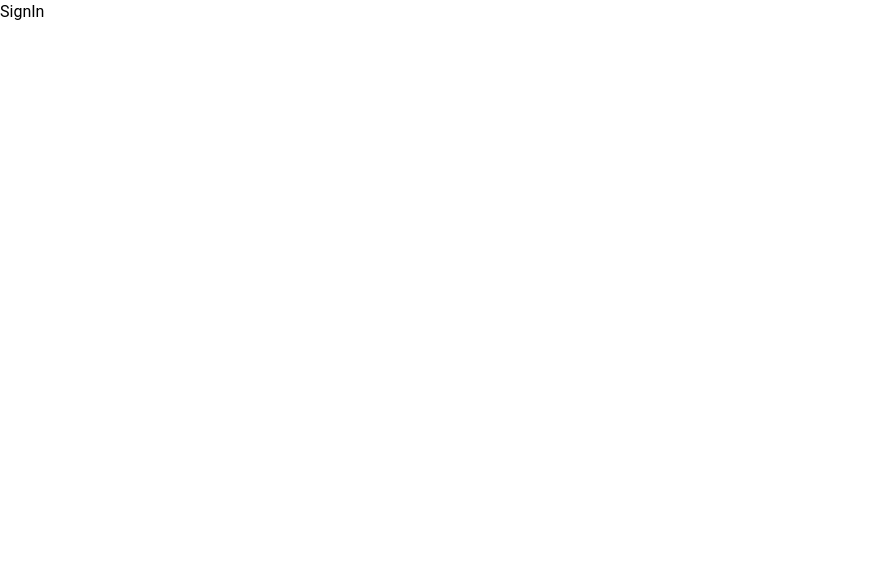
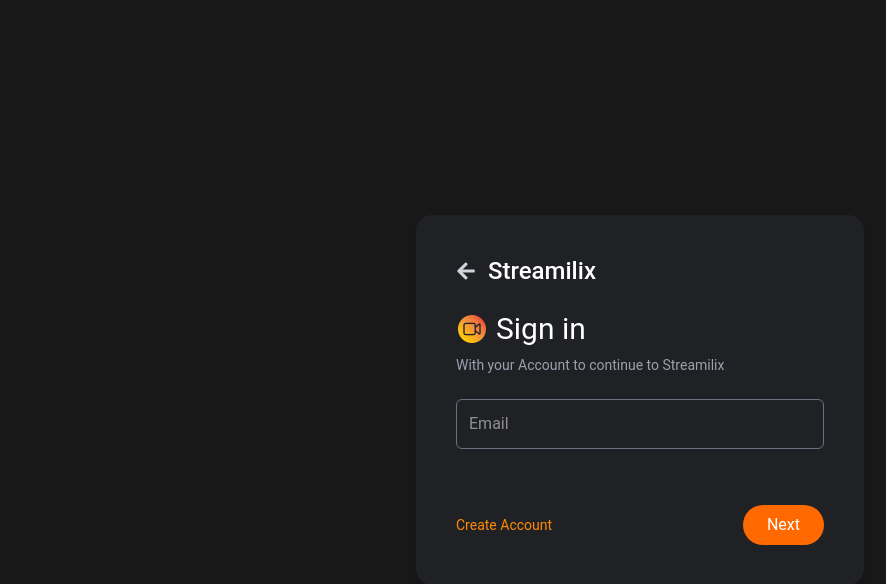
Before and after one commit to Himanshum008/Streamilix, a React (Vite) app in the folder frontend/: page /signin in a window 1280 px wide. Shown: the top 584 px of the page, without its empty margins (0-886 px from the left). Built offline with nearby package versions, Linux system fonts and the light colour scheme.

Commit message:
Sign in work is done

```diff
--- a/frontend/src/App.jsx
+++ b/frontend/src/App.jsx
@@ -3,6 +3,7 @@
 import Home from './Pages/Home.jsx'
 import SignIn from './Pages/SignIn.jsx'
 import SignUp from './Pages/SignUp.jsx'
+import CustomAlert from './components/CustomAlert.jsx'
 
 export const serverUrl = "http://localhost:8000"
 
@@ -10,6 +11,7 @@
 
   return (
     <>
+    <CustomAlert />
   <Routes>
   <Route path='/' element={<Home />} />
   <Route path='/signup' element={<SignUp />} />
--- a/frontend/src/Pages/Home.jsx
+++ b/frontend/src/Pages/Home.jsx
@@ -1,8 +1,29 @@
 import React from 'react'
+import CustomAlert from '../components/CustomAlert.jsx'
+import { FaBars } from 'react-icons/fa'
+import icon from "../assets/icon.png"
 
 function Home() {
   return (
-    <div>Home</div>
+    <div className='bg-[#0f0f0f] text-white min-h-screen relative'>
+
+      {/* navbar */}
+      <header className='bg-[#0f0f0f] h-15 p-3 border-b border-gray-800 fixed top-0 left-0 right-0 z-50'>
+        <div className='flex items-center justify-between'>
+
+          {/* left */}
+          <div className='flex items-center gap-4'>
+            <button className='text-xl bg-[#272727] p-2 rounded-full md:inline hidden'
+            ><FaBars/></button>
+            <div className='flex items-center gap-1.25'>
+              <img src={icon} alt="" className='w-7.5'/>
+              <span className='text-white font-bold text-xl tracking-tight font-roboto'>Streamilix</span>
+            </div>
+          </div>
+        </div>
+      </header>
+    </div>
+
   )
 }
 
--- a/frontend/src/Pages/SignIn.jsx
+++ b/frontend/src/Pages/SignIn.jsx
@@ -1,8 +1,127 @@
 import React from 'react'
+import {FaArrowLeft, FaUserCircle} from 'react-icons/fa'
+import icon from "../assets/icon.png"
+import { useState } from 'react'
+import { showCustomAlert } from '../components/CustomAlert.jsx'
+import { useNavigate } from 'react-router-dom'
+import SignUp from './SignUp.jsx'
+import { serverUrl } from '../App.jsx'
+import { ClipLoader } from 'react-spinners'
+import axios from 'axios'
+
 
 function SignIn() {
+  const [step, setStep] = useState(1)
+  const [userName, setUserName] = useState("")
+  const [email, setEmail] = useState("")
+  const [password, setPassword] = useState("")
+  const [showPassword, setShowPassword] = useState(false)
+  const navigate = useNavigate()
+  const [loading, setLoading] = useState(false)
+
+  const handleNext = () => {
+      if(step === 1){
+        if(!email){
+          showCustomAlert("Fill all the fields")
+          return
+        }
+      }
+      if(step == 2){
+        if (!password) {
+          showCustomAlert("Fill all the fields")
+          return
+        }
+      }
+      setStep(step+1)
+    }
+
+    const handleSignIn = async () =>{
+      setLoading(true)
+      try {
+        const result = await axios.post(serverUrl + "/api/auth/signin" , {email, password}, {withCredentials:true})
+          console.log(result.data);
+                navigate("/")
+                setLoading(false)
+                showCustomAlert("Sign in successfully")
+      } catch (error) {
+                console.log(error)
+                setLoading(false)
+                showCustomAlert(error.response.data.message)
+      }
+    }
+
   return (
-    <div>SignIn</div>
+    <div className='flex items-center justify-center min-h-screen bg-[#181818]'>
+      <div className='bg-[#202124] rounded-2xl p-10 w-full max-w-md shadow-lg'>
+        <div className='flex items-center mb-6'>
+          <button className='text-gray-300 mr-3 hover:text-white' onClick={()=>{
+            if(step>1){
+              setStep(step-1)
+            }
+            else{
+              navigate("/")
+            }
+          }}>
+            <FaArrowLeft size={20}/>
+          </button>
+          <span className='text-white text-2xl font-medium'>Streamilix</span>
+        </div>
+
+        {step == 1 && (
+          <>
+          <h1 className='text-3xl font-normal text-white mb-2 flex items-center gap-2'>
+            <img src={icon} alt="logo" className='w-8 h-8' />
+            Sign in
+          </h1>
+          <p className='text-gray-400 text-sm mb-6'>With your Account to continue to Streamilix</p>
+
+          <input type="text" placeholder='Email' className='w-full bg-transparent border border-gray-500
+          rounded-md px-3 py-3 text-white focus:outline-none focus:border-orange-500 mb-4'
+          onChange={(e)=>setEmail(e.target.value)}  value={email}/>
+
+          <div className='flex justify-between items-center mt-10'>
+            <button className='text-orange-400 text-sm hover:underline' onClick={()=> navigate("/signup")}>
+              Create Account
+            </button>
+            <button className='bg-orange-500 hover:bg-orange-600 text-white px-6 py-2 rounded-full'
+            onClick={handleNext}>Next</button>
+          </div>
+          </>
+        )}
+
+        {step == 2 && (
+          <>
+          <h1 className='text-3xl font-normal text-white mb-2 flex items-center gap-2'>
+            <img src={icon} alt="logo" className='w-8 h-8' />
+            Welcome
+          </h1>
+          <div className='flex items-center bg-[#3c4043] text-white px-3 py-2 rounded-full w-fit mb-6'>
+            <FaUserCircle className='mr-2' size={20}/>
+            {email}
+          </div>
+          <input type={showPassword ? "text" : "password"} placeholder='Password'
+          className='w-full bg-transparent border border-gray-500
+          rounded-md px-3 py-3 text-white focus:outline-none focus:border-orange-500 mb-4'
+          onChange={(e)=>setPassword(e.target.value)}  value={password}/>
+
+          <div className='flex items-center gap-2 mt-3'>
+
+            <input type="checkbox" id='showpass' checked={showPassword}
+            onChange={()=>setShowPassword(!showPassword)}/>
+            <label htmlFor="showpass" className='text-gray-300 cursor-pointer '>Show Password</label>
+          </div>
+          <div className='flex justify-between items-center mt-10'>
+            <button className='text-orange-400 text-sm hover:underline'>
+              Forget password
+            </button>
+            <button className='bg-orange-500 hover:bg-orange-600 text-white px-6 py-2 rounded-full'
+            onClick={handleSignIn} disabled={loading} >{loading? <ClipLoader color='black' size={20}/>:"SignIn"}</button>
+          </div>
+          </>
+        )}
+
+      </div>
+    </div>
   )
 }
 
--- a/frontend/src/Pages/SignUp.jsx
+++ b/frontend/src/Pages/SignUp.jsx
@@ -6,6 +6,7 @@
 import axios from 'axios'
 import { serverUrl } from '../App.jsx'
 import {ClipLoader} from "react-spinners"
+import { showCustomAlert } from '../components/CustomAlert.jsx'
 
 function SignUp() {
   const [step, setStep] = useState(1)
@@ -20,22 +21,20 @@
   const navigate = useNavigate()
 
 
-
-
   const handleNext = () => {
-    if(step == 1){
+    if(step === 1){
       if(!userName || !email){
-        alert("Fill all the fields")
+        showCustomAlert("Fill all the fields")
         return
       }
     }
     if(step == 2){
       if (!password || !ConfirmPassword) {
-        alert("Fill all the fields")
+        showCustomAlert("Fill all the fields")
         return
       }
       if (password !== ConfirmPassword) {
-        alert("Password is not match")
+        showCustomAlert("Password is not match")
         return
       }
     }
@@ -48,61 +47,27 @@
     setfrontendImage(URL.createObjectURL(file))
   }
 
-  // const handleSignUp = async () => {
-  //   if (!backendImage) {
-  //     alert("Please choose profile image")
-  //   }
-  //   setLoading(true)
-  //   const formData = new FormData
-  //   formData.append("userName", userName)
-  //   formData.append("email", email)
-  //   formData.append("password", password)
-  //   formData.append("imageUrl", backendImage)
-
-  //   try {
-  //     const result = await axios.post(serverUrl + "/api/auth/signup" , formData , {withCredentials:true})
-  //     console.log(result.data);
-  //     navigate("/")
-  //     setLoading(false)
-  //   } catch (error) {
-  //     console.log(error);
-  //     setLoading(false)
-  //   }
-  // }
-
   const handleSignUp = async () => {
-  // 1. Validation check aur return lagayein taaki empty image aage na bheje
     if (!backendImage) {
-    alert("Please choose profile image")
-    return; // Yeh lagana zaroori hai!
+      showCustomAlert("Please choose profile image")
     }
-
     setLoading(true)
-  const formData = new FormData() // Bracket () correct karein
+    const formData = new FormData
     formData.append("userName", userName)
     formData.append("email", email)
     formData.append("password", password)
-  formData.append("imageUrl", backendImage) // Backend par multer field name yahi hona chahiye
+    formData.append("imageUrl", backendImage)
 
     try {
-    // 2. Headers mein multipart/form-data add karein
-    const result = await axios.post(
-      serverUrl + "/api/auth/signup",
-      formData,
-      {
-        withCredentials: true,
-        headers: {
-          "Content-Type": "multipart/form-data" // Yeh aapka 403 error solve karega
-        }
-      }
-    )
-
+      const result = await axios.post(serverUrl + "/api/auth/signup" , formData , {withCredentials:true})
       console.log(result.data);
       navigate("/")
+      setLoading(false)
+      showCustomAlert("Account created")
     } catch (error) {
-    console.error("Signup Error Details:", error.response ? error.response.data : error.message);
-  } finally {
-    setLoading(false) // setLoading ko finally mein dalna safe hota hai
+      console.log(error);
+      setLoading(false)
+      showCustomAlert("Sign up error")
     }
   }
 
@@ -156,10 +121,12 @@
           className='w-full bg-transparent border border-gray-500
           rounded-md px-3 py-3 text-white focus:outline-none focus:border-orange-500 mb-4'
           onChange={(e)=>setPassword(e.target.value)}  value={password}/>
-          <input type="text" placeholder='Confirm Password' className='w-full bg-transparent border border-gray-500
+
+          <input type={showPassword ? "text" : "password"} placeholder='Confirm Password' className='w-full bg-transparent border border-gray-500
           rounded-md px-3 py-3 text-white focus:outline-none focus:border-orange-500 mb-4'
           onChange={(e)=>setConfirmPassword(e.target.value)}  value={ConfirmPassword}/>
           <div className='flex items-center gap-2 mt-3'>
+
             <input type="checkbox" id='showpass' checked={showPassword}
             onChange={()=>setShowPassword(!showPassword)}/>
             <label htmlFor="showpass" className='text-gray-300 cursor-pointer '>Show Password</label>
--- /dev/null
+++ b/frontend/src/components/CustomAlert.jsx
@@ -0,0 +1,35 @@
+import React, { useEffect, useState } from 'react'
+
+let alertHandle;
+
+export const showCustomAlert = (message) => {
+  if(alertHandle){
+    alertHandle(message)
+  }
+}
+
+function CustomAlert() {
+  const [message, setMessage] = useState("")
+  const [visible, setVisible] = useState(false)
+
+  useEffect(()=>{
+    alertHandle = (msg) =>{
+      setMessage(msg)
+      setVisible(true)
+    }
+  },[])
+
+  return (
+  visible && <div className="fixed inset-0 bg-black/50 flex justify-center items-start z-50">
+    <div className="bg-[#202124] text-white rounded-lg shadow-lg p-6 w-80 mt-6">
+      <p className="text-sm">{message}</p>
+      <div className="flex justify-end mt-6">
+        <button className='bg-orange-500 hover:bg-orange-600 text-white px-6 py-2 rounded-full'
+        onClick={()=>setVisible(false)}>Ok</button>
+          </div>
+        </div>
+    </div>
+  )
+}
+
+export default CustomAlert;
```
Also changed, not shown: 1 other file (tests, documents, lock files or other folders). Lines whose indentation alone changed are shown as unchanged.
